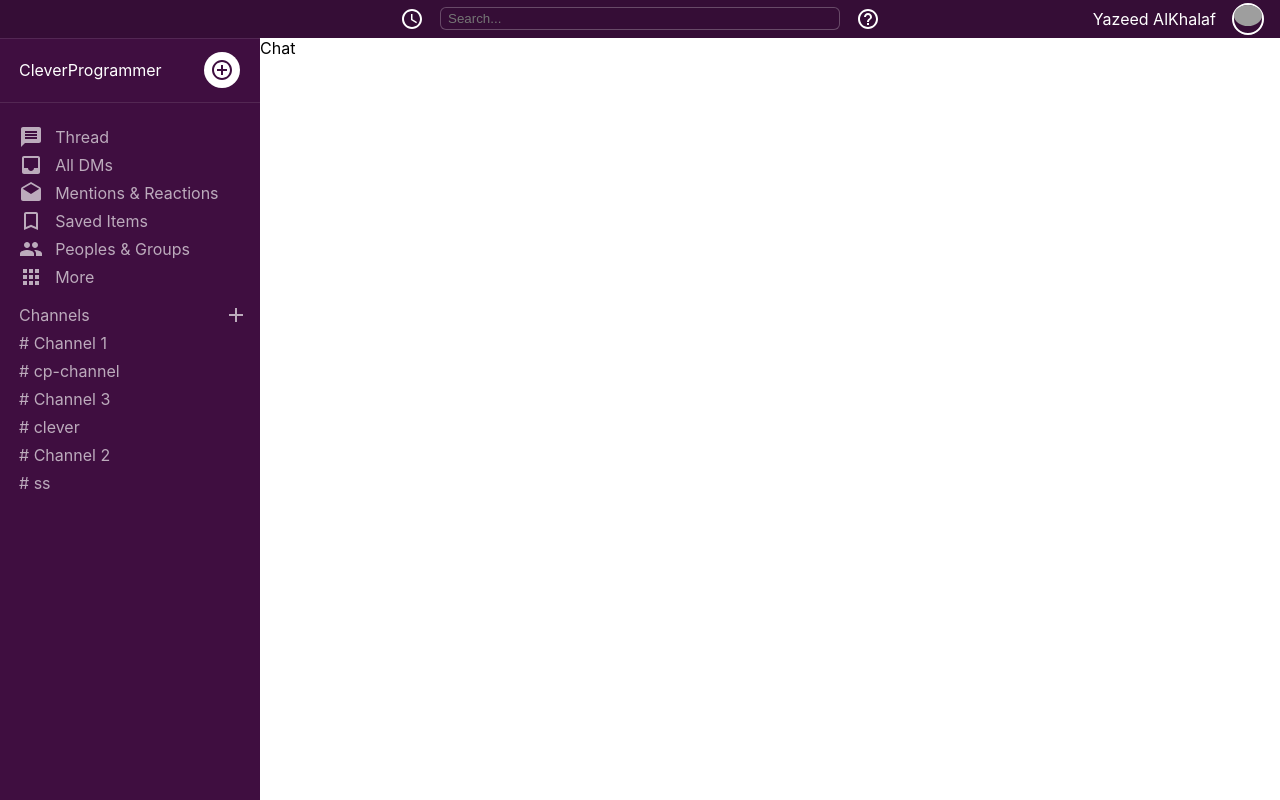
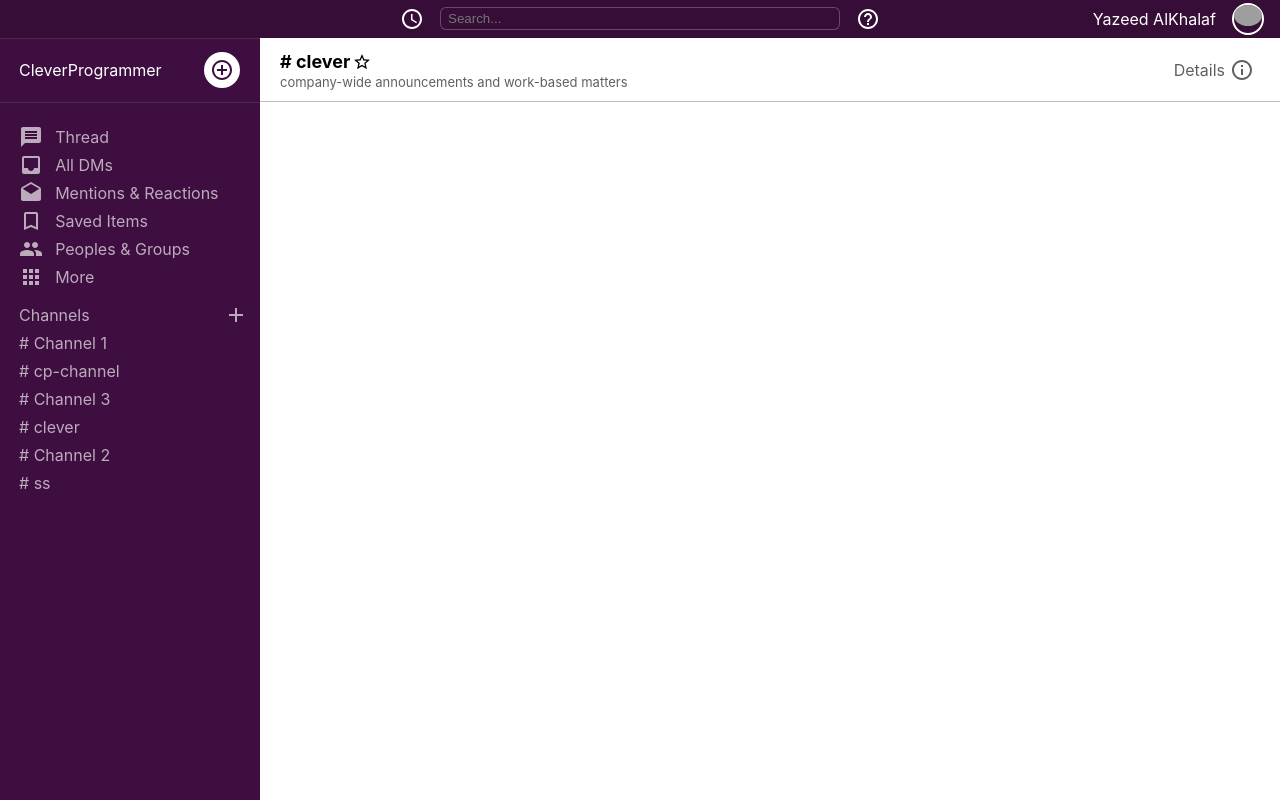
Before and after one commit to YazeedAlKhalaf/slack_clone, a React (Create React App) app: page /room in a window 1280 px wide. Built offline with nearby package versions, Linux system fonts and the light colour scheme; grey boxes are pictures that could not be loaded.

Commit message:
🔥 Day One | Create header in chat component

```diff
--- a/src/components/chat/Chat.js
+++ b/src/components/chat/Chat.js
@@ -1,7 +1,87 @@
 import React from "react";
+import styled from "styled-components";
+import InfoOutlinedIcon from "@material-ui/icons/InfoOutlined";
+import StarBorderOutlinedIcon from "@material-ui/icons/StarBorderOutlined";
 
 function Chat() {
-  return <div>Chat</div>;
+  return (
+    <Container>
+      <ChatHeader>
+        <LeftHeaderPart>
+          <ChannelName>
+            # clever
+            <StarChannel>
+              <StarBorderOutlinedIcon />
+            </StarChannel>
+          </ChannelName>
+
+          <ChannelTagline>
+            company-wide announcements and work-based matters
+          </ChannelTagline>
+        </LeftHeaderPart>
+        <RightHeaderPart>
+          <p>Details</p>
+          <InfoOutlinedIcon />
+        </RightHeaderPart>
+      </ChatHeader>
+    </Container>
+  );
 }
 
 export default Chat;
+
+const Container = styled.div``;
+
+const ChatHeader = styled.div`
+  display: flex;
+  align-items: center;
+  justify-content: space-between;
+  height: 63px;
+  padding-left: 20px;
+  padding-right: 16px;
+  border-bottom: 1px solid #c1c1c1;
+`;
+
+const LeftHeaderPart = styled.div``;
+
+const ChannelName = styled.div`
+  display: flex;
+  align-items: center;
+  font-weight: bold;
+  font-size: 18px;
+`;
+
+const ChannelTagline = styled.div`
+  color: #606060;
+  font-size: 13px;
+`;
+
+const StarChannel = styled.div`
+  display: flex;
+  align-items: center;
+  transform: scale(0.8);
+  transition: 0.25s ease;
+  cursor: pointer;
+
+  :hover {
+    transform: scale(1);
+  }
+`;
+
+const RightHeaderPart = styled.div`
+  display: flex;
+  align-items: center;
+  color: #606060;
+  padding: 10px;
+  transition: 0.25s ease;
+  cursor: pointer;
+  border-radius: 15px;
+
+  :hover {
+    background: #dcdcdc;
+  }
+
+  p {
+    padding-right: 5px;
+  }
+`;
```
